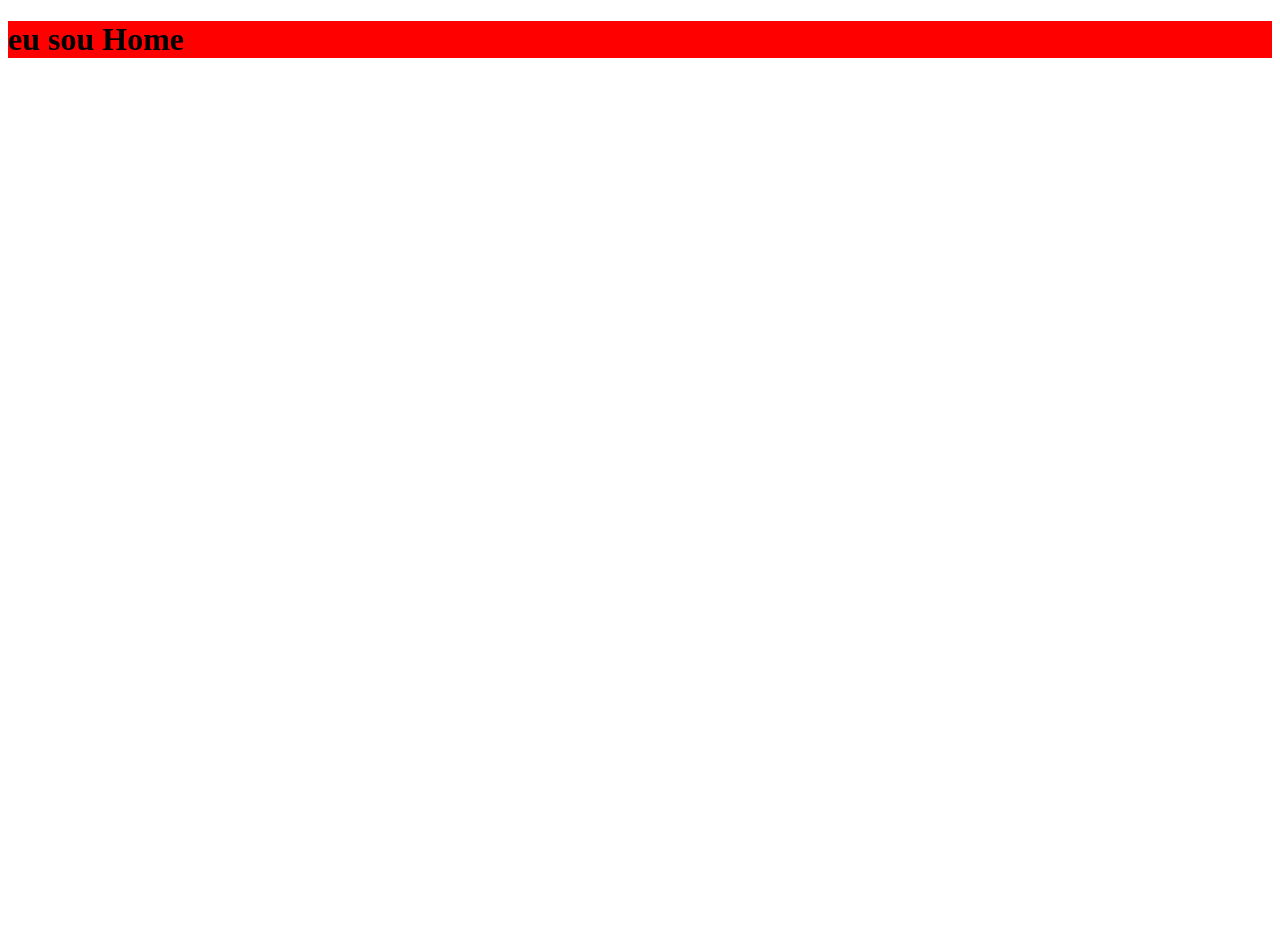
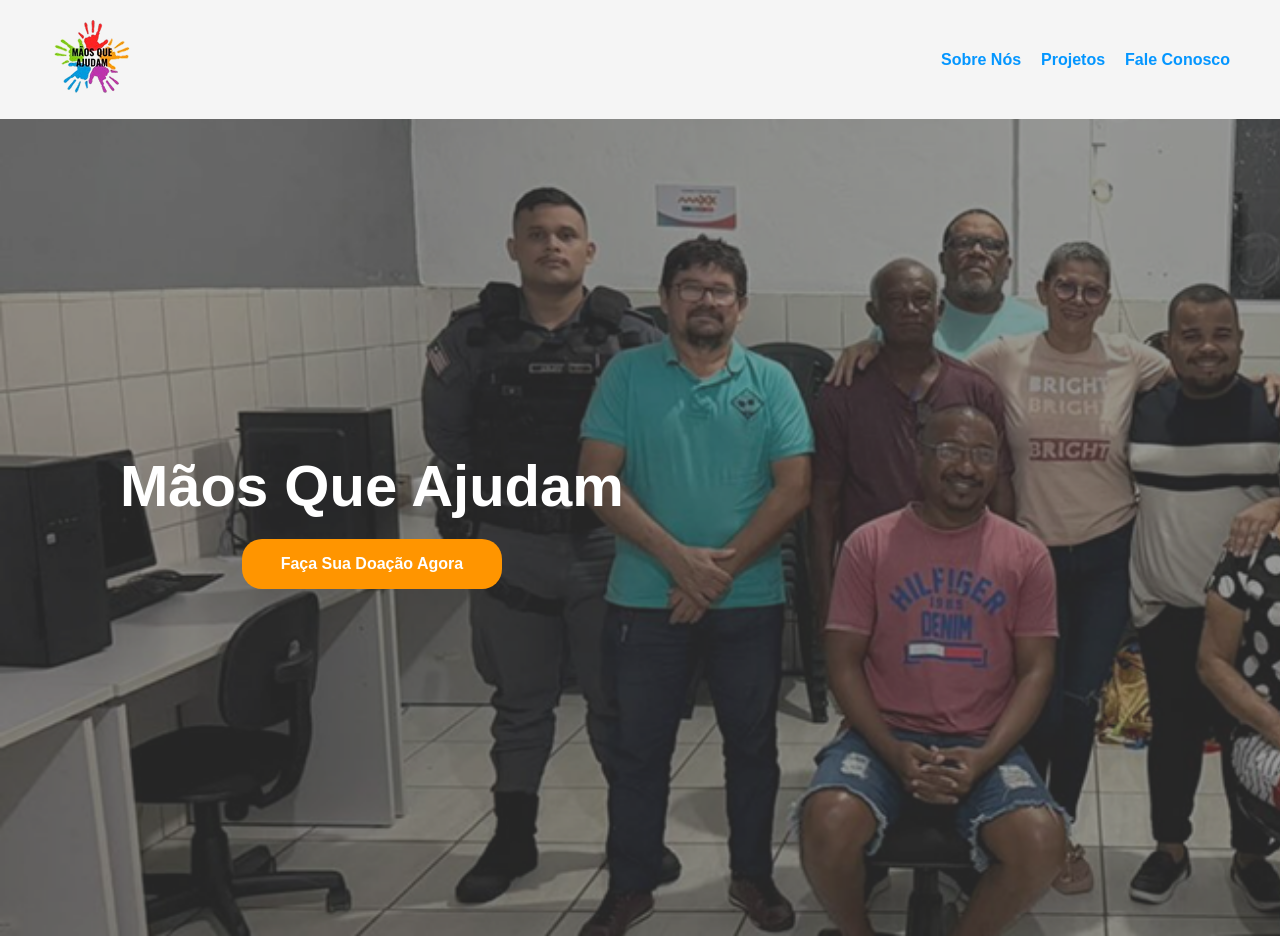
Before and after one commit to visionforcedeveloper-dotcom/projeto-website-maos-os-que-ajudam, a React (Vite) app: page / in a window 1280 px wide. Before the commit the page ends 800 px from the top, so only its background shows below. Built offline with nearby package versions, Linux system fonts and the light colour scheme.

Commit message:
feat:secao-inicio

```diff
--- a/src/components/Header/header.module.css
+++ b/src/components/Header/header.module.css
@@ -1,7 +1,20 @@
 .navbar {
-    background-color: #F5F5F5;
+    display: flex;
+    justify-content: space-between;
+    align-items: center;
+    background: #F5F5F5;
+    padding: 15px 50px;
+
 }
 
 .nav-links {
+    list-style: none;
+    display: flex;
+    gap: 20px;
+}
+
+.nav-links a {
+    font-weight: bold;
+    text-decoration: none;
     color: #0496FF;
 }
--- a/src/components/Header/header.tsx
+++ b/src/components/Header/header.tsx
@@ -4,7 +4,7 @@ export function Header (){
     return (
         <header>
             <nav className={styles.navbar}>
-                <div className="logo">
+                <div >
                     <img src="/assets/logo-projeto.png" alt="Logo Mãos Que Ajudam"/>
                 </div>
 
--- a/src/pages/home/home.tsx
+++ b/src/pages/home/home.tsx
@@ -1,7 +1,8 @@
+import { SecaoInicio } from '../secao-inicio/secao-inicio'
 import styles from './home.module.css'
 
 export function HomePage(){
     return(
-        <h1 className={styles.h1}>eu sou Home</h1>
+        <SecaoInicio/>
     )
 }
--- a/src/pages/secao-inicio/secao-inicio.module.css
+++ b/src/pages/secao-inicio/secao-inicio.module.css
@@ -1,21 +1,57 @@
 * {
-    margin: 0;
-    padding: 0;
-    box-sizing: border-box;
+  margin: 0;
+  padding: 0;
+  box-sizing: border-box;
+  font-family: Arial, Helvetica, sans-serif;
 }
-
-body {
-    font-size: DM Sans, sans-serif;
-    background-color: #F5F5F5;
-}
-
-.h1 {
-    color: #F5F5F5;
+header {
+  font-family: Arial, Helvetica, sans-serif;
+  background-color: #f5f5f5;
 }
 
 .container {
-    background-image: url('/assets/img-inicio.png');
-    object-fit: cover;
-    width: 100%;
-    height: 417px;
+  background-color: #f5f5f5;
+
+  width: 100%;
+  position: relative;
+
+  height: 817px;
+
+  background-image: url("/assets/img-inicio.png");
+  background-repeat: no-repeat;
+  background-size: cover;
+
+  div {
+    position: absolute;
+    left: 120px;
+    bottom: 40%;
+    background-position: center;
+
+    display: flex;
+    align-items: center;
+    flex-direction: column;
+
+    h1 {
+      color: white;
+      font-weight: bold;
+      font-size: 58px;
+    }
+  }
 }
+
+.container button {
+  outline: none;
+  border: none;
+  background-color: #ff9500;
+  border-radius: 20px;
+  color: #f5f5f5;
+  margin: 20px;
+  padding: 16px 39px;
+
+  a {
+    font-size: 16px;
+    color: white;
+    text-decoration: none;
+    font-weight: bold;
+  }
+}
--- a/src/pages/secao-inicio/secao-inicio.tsx
+++ b/src/pages/secao-inicio/secao-inicio.tsx
@@ -1,15 +1,19 @@
-import { Header } from "../../components/Header/header"
-import styles from "./secao-inicio.module.css"
+import { Header } from "../../components/Header/header";
+import styles from "./secao-inicio.module.css";
 
-export function SecaoInicio (){
-    return(
+export function SecaoInicio() {
+  return (
     <section>
       <Header></Header>
 
       <div className={styles.container}>
+        <div>
           <h1>Mãos Que Ajudam</h1>
-                <button>Faça Sua Doação Agora</button>
+          <button>
+            <a href="">Faça Sua Doação Agora</a>
+          </button>
+        </div>
       </div>
     </section>
-    )
+  );
 }
```
Lines whose indentation alone changed are shown as unchanged.
